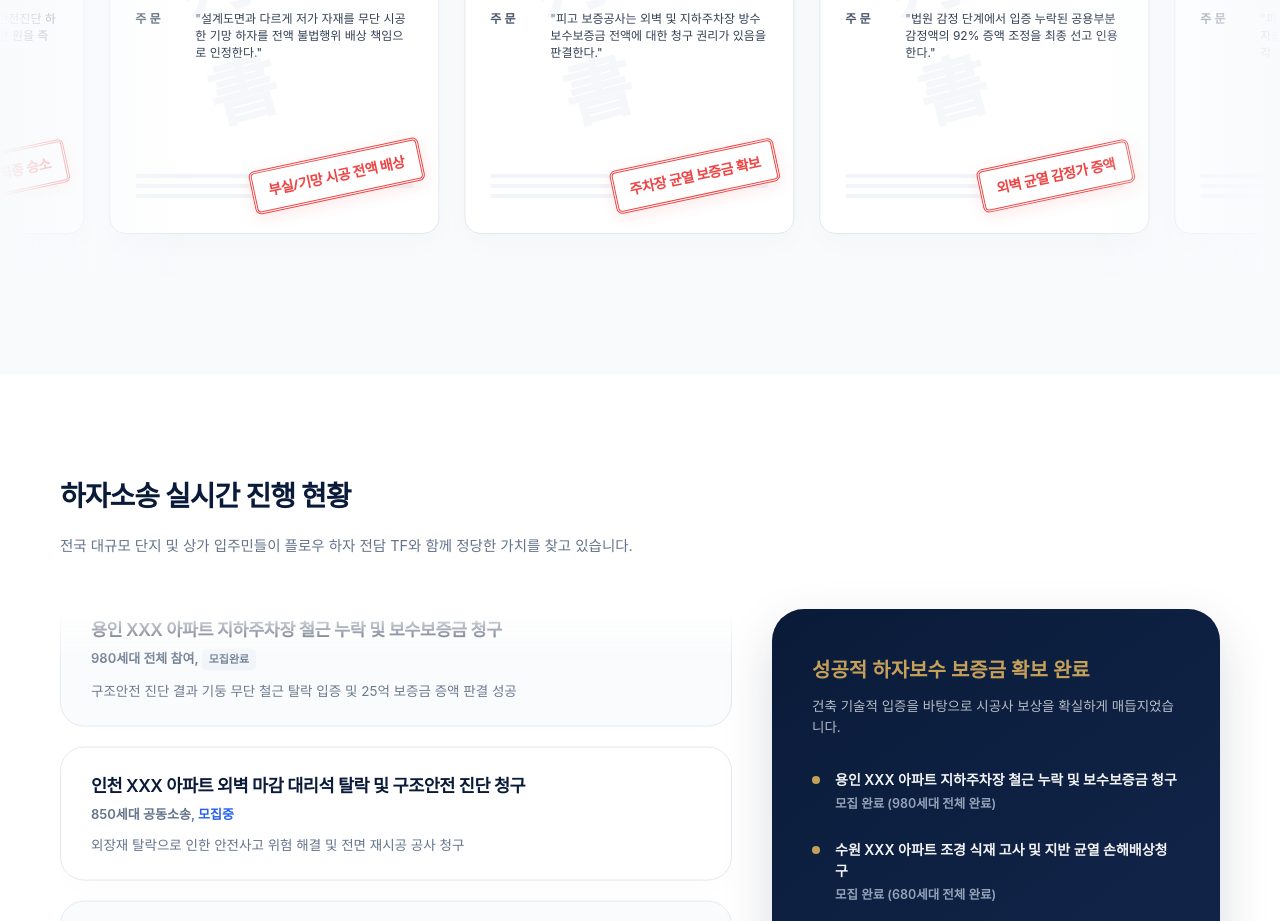
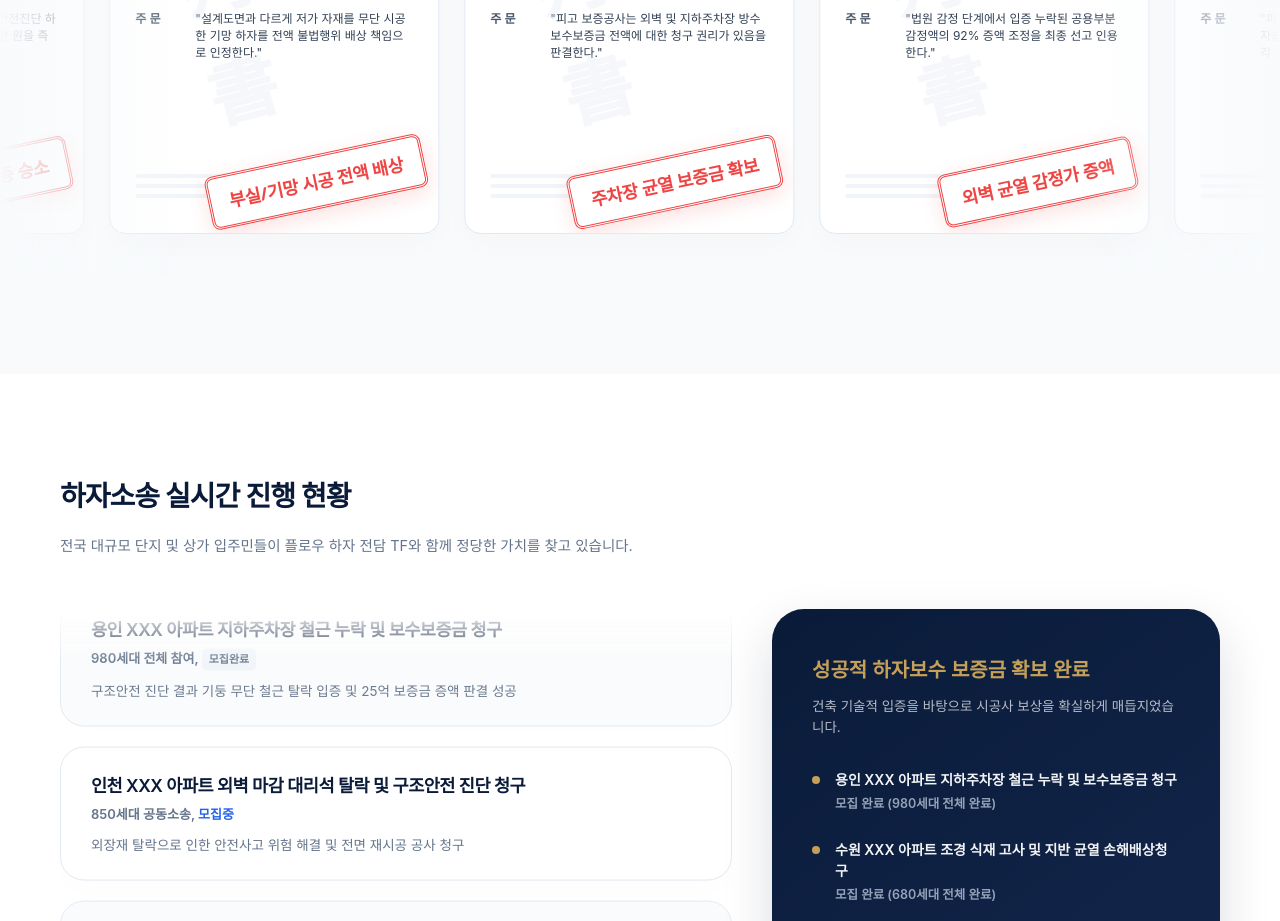
Before and after one commit to 2026flowlaw-cpu/flow, a Next.js app: page /practice/defect-litigation in a window 1280 px wide. Shown: the part 3120-4041 px from the top of the page. Built offline with nearby package versions, Linux system fonts and the light colour scheme; no server answers.

Commit message:
design: enlarge the red legal stamp seal in verdict section

```diff
--- a/src/components/VerdictSection/VerdictSection.module.css
+++ b/src/components/VerdictSection/VerdictSection.module.css
@@ -216,29 +216,29 @@
    ==================================================== */
 .stampBox {
   position: absolute;
-  bottom: 35px;
-  right: 15px;
+  bottom: 24px;
+  right: 12px;
   z-index: 5;
   transform: rotate(-12deg);
   transition: transform 0.3s ease;
 }
 
 .paperCard:hover .stampBox {
-  transform: rotate(-15deg) scale(1.05);
+  transform: rotate(-15deg) scale(1.08);
 }
 
 .stampSeal {
-  border: 3px double #ef4444; /* Realistic stamp double border */
+  border: 3.5px double #ef4444; /* Bolder double-border for official seal feel */
   color: #ef4444;
-  font-size: 14px;
-  font-weight: 600;
-  padding: 8px 14px;
-  background-color: rgba(255, 255, 255, 0.95);
-  border-radius: 6px;
-  letter-spacing: -0.5px;
+  font-size: 17.5px; /* Significantly larger stamp font size */
+  font-weight: 800; /* Extra bold text for legal validation stamp */
+  padding: 10px 18px; /* Larger padding for a substantial, eye-catching badge */
+  background-color: rgba(255, 255, 255, 0.98);
+  border-radius: 8px;
+  letter-spacing: -0.3px;
   text-align: center;
-  box-shadow: 0 4px 15px rgba(239, 68, 68, 0.12);
-  text-shadow: 0 0 1px rgba(239, 68, 68, 0.1);
+  box-shadow: 0 6px 20px rgba(239, 68, 68, 0.16);
+  text-shadow: 0 0 1px rgba(239, 68, 68, 0.15);
   word-break: keep-all;
   display: inline-block;
   font-family: system-ui, -apple-system, sans-serif;
```
